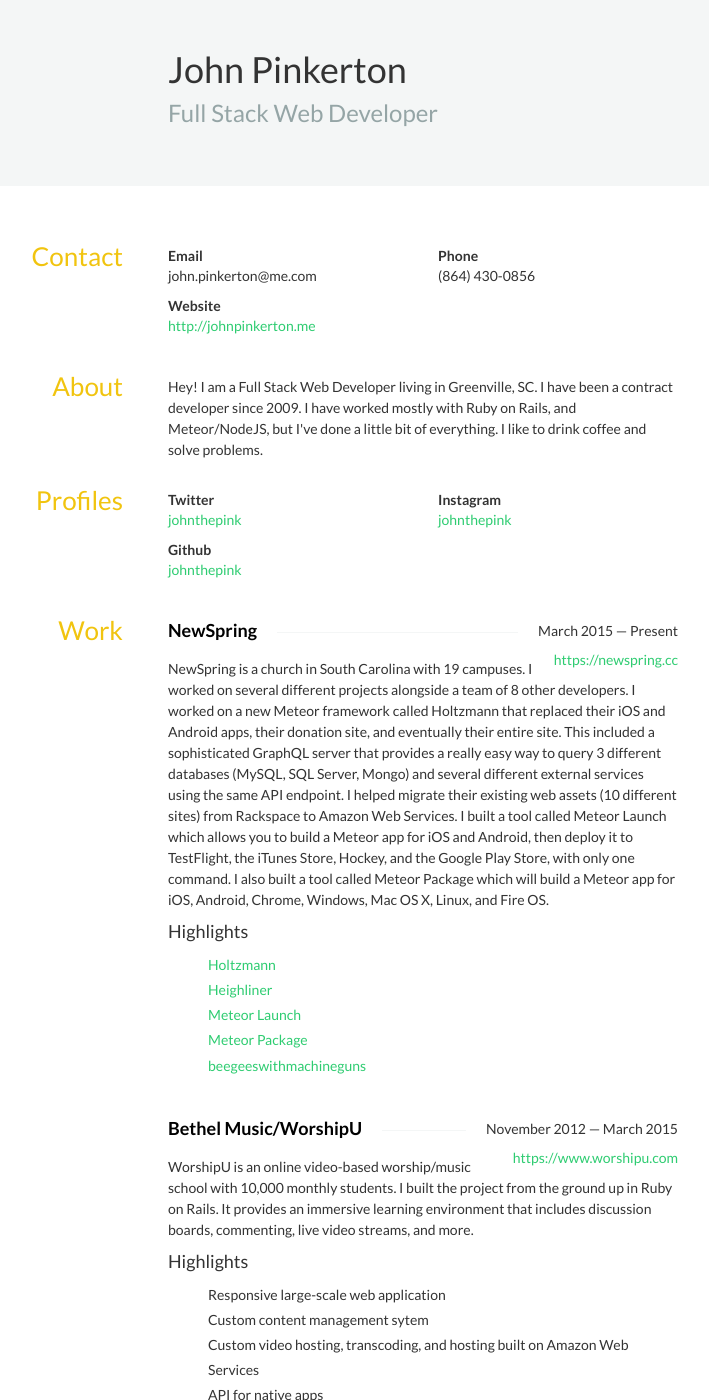
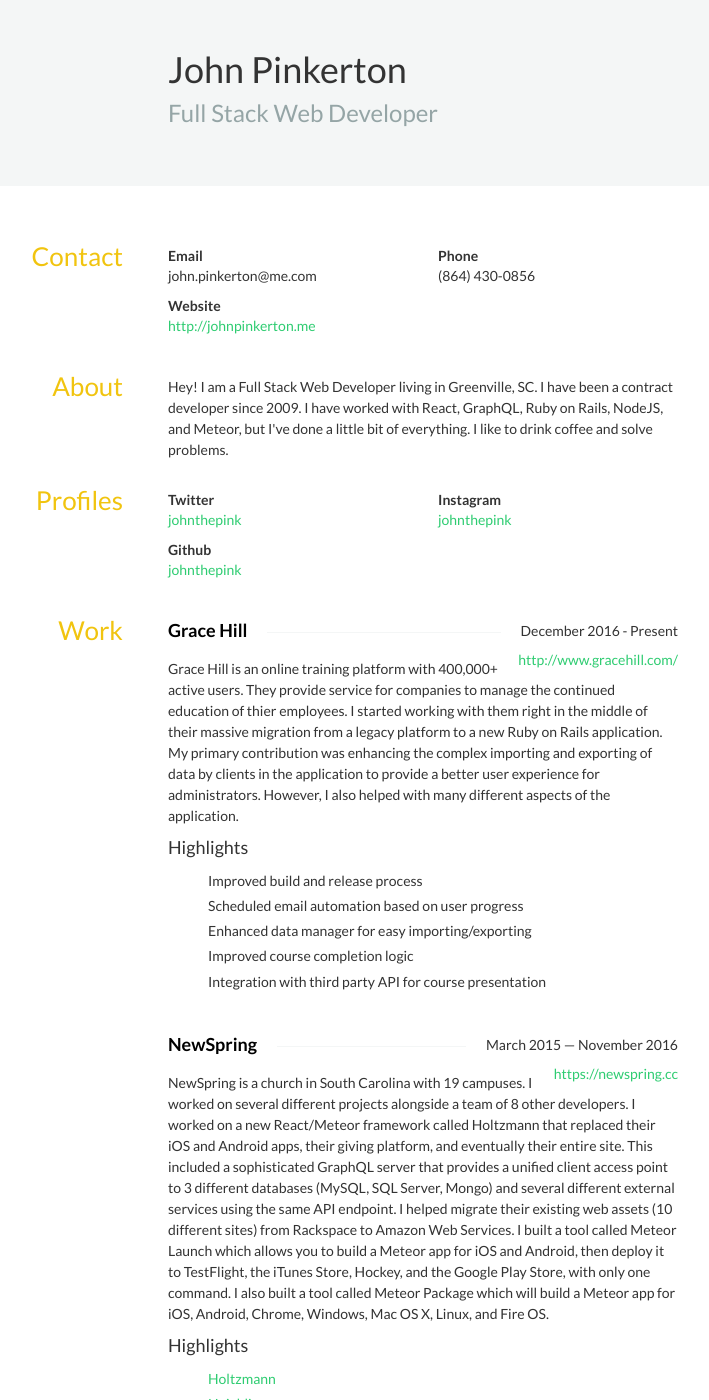
Before and after one commit to johnthepink/johnthepink.github.io, a Jekyll site: the page resume/index.html, which Jekyll copies as it is, in a window 1280 px wide and 1400 px high. Shown: the whole window, without its empty margins (307-1016 px from the left). Built offline with Jekyll 4.4.1, drawn with Linux system fonts in a browser that asks for light colours; nearby versions of some CDN libraries; a style sheet for code colours, icons or effects is not loaded; some of the changed text lies outside the part shown.

Commit message:
update styles

```diff
--- a/resume/index.html
+++ b/resume/index.html
@@ -237,7 +237,7 @@
                         <h3>About</h3>
                 </aside>
                 <div class="col-sm-9">
-                        <p>Hey! I am a Full Stack Web Developer living in Greenville, SC. I have been a contract developer since 2009. I have worked mostly with Ruby on Rails, and Meteor/NodeJS, but I&#x27;ve done a little bit of everything. I like to drink coffee and solve problems.</p>
+                        <p>Hey! I am a Full Stack Web Developer living in Greenville, SC. I have been a contract developer since 2009. I have worked with React, GraphQL, Ruby on Rails, NodeJS, and Meteor, but I&#x27;ve done a little bit of everything. I like to drink coffee and solve problems.</p>
                 </div>
         </section>
         <section id="profiles" class="row">
@@ -288,9 +288,34 @@
                         <div class="row">
                         <div class="col-sm-12">
                                 <h4 class="strike-through">
+                                        <span>Grace Hill</span>
+                                        <span class="date">
+                                                December 2016 - Present
+                                        </span>
+                                </h4>
+                                <div class="website pull-right">
+                                        <a href="http://www.gracehill.com/">http://www.gracehill.com/</a>
+                                </div>
+                                <div class="position">
+
+                                </div>
+                                <div class="summary">
+                                        <p>Grace Hill is an online training platform with 400,000+ active users. They provide service for companies to manage the continued education of thier employees. I started working with them right in the middle of their massive migration from a legacy platform to a new Ruby on Rails application. My primary contribution was enhancing the complex importing and exporting of data by clients in the application to provide a better user experience for administrators. However, I also helped with many different aspects of the application.</p>
+                                </div>
+                                <h4>Highlights</h4>
+                                <ul class="highlights">
+                                        <li class="bullet">Improved build and release process</li>
+                                        <li class="bullet">Scheduled email automation based on user progress</li>
+                                        <li class="bullet">Enhanced data manager for easy importing/exporting</li>
+                                        <li class="bullet">Improved course completion logic</li>
+                                        <li class="bullet">Integration with third party API for course presentation</li>
+                                </ul>
+                        </div>
+                        <div class="col-sm-12">
+                                <h4 class="strike-through">
                                         <span>NewSpring</span>
                                         <span class="date">
-                                                March 2015 — Present
+                                                March 2015 — November 2016
                                         </span>
                                 </h4>
                                 <div class="website pull-right">
@@ -300,7 +325,7 @@
 
                                 </div>
                                 <div class="summary">
-                                        <p>NewSpring is a church in South Carolina with 19 campuses. I worked on several different projects alongside a team of 8 other developers. I worked on a new Meteor framework called Holtzmann that replaced their iOS and Android apps, their donation site, and eventually their entire site. This included a sophisticated GraphQL server that provides a really easy way to query 3 different databases (MySQL, SQL Server, Mongo) and several different external services using the same API endpoint. I helped migrate their existing web assets (10 different sites) from Rackspace to Amazon Web Services. I built a tool called Meteor Launch which allows you to build a Meteor app for iOS and Android, then deploy it to TestFlight, the iTunes Store, Hockey, and the Google Play Store, with only one command. I also built a tool called Meteor Package which will build a Meteor app for iOS, Android, Chrome, Windows, Mac OS X, Linux, and Fire OS.</p>
+                                        <p>NewSpring is a church in South Carolina with 19 campuses. I worked on several different projects alongside a team of 8 other developers. I worked on a new React/Meteor framework called Holtzmann that replaced their iOS and Android apps, their giving platform, and eventually their entire site. This included a sophisticated GraphQL server that provides a unified client access point to 3 different databases (MySQL, SQL Server, Mongo) and several different external services using the same API endpoint. I helped migrate their existing web assets (10 different sites) from Rackspace to Amazon Web Services. I built a tool called Meteor Launch which allows you to build a Meteor app for iOS and Android, then deploy it to TestFlight, the iTunes Store, Hockey, and the Google Play Store, with only one command. I also built a tool called Meteor Package which will build a Meteor app for iOS, Android, Chrome, Windows, Mac OS X, Linux, and Fire OS.</p>
                                 </div>
                                 <h4>Highlights</h4>
                                 <ul class="highlights">
@@ -497,10 +522,10 @@
                                         <h4>Frontend</h4>
                                 </div>
                                 <ul class="keywords">
-                                        <li>HTML5</li>
-                                        <li>CSS3</li>
-                                        <li>Javascript/Coffeescript</li>
-                                        <li>Sass/Less</li>
+                                        <li>React</li>
+                                        <li>Sass</li>
+                                        <li>ES6</li>
+                                        <li>Coffeescript</li>
                                 </ul>
                         </div>
                         <div class="col-sm-6">
@@ -509,10 +534,10 @@
                                 </div>
                                 <ul class="keywords">
                                         <li>Ruby on Rails</li>
+                                        <li>Node</li>
                                         <li>Meteor</li>
                                         <li>Wordpress</li>
                                         <li>Expression Engine</li>
-                                        <li>Node</li>
                                 </ul>
                         </div>
                         </div>
```
